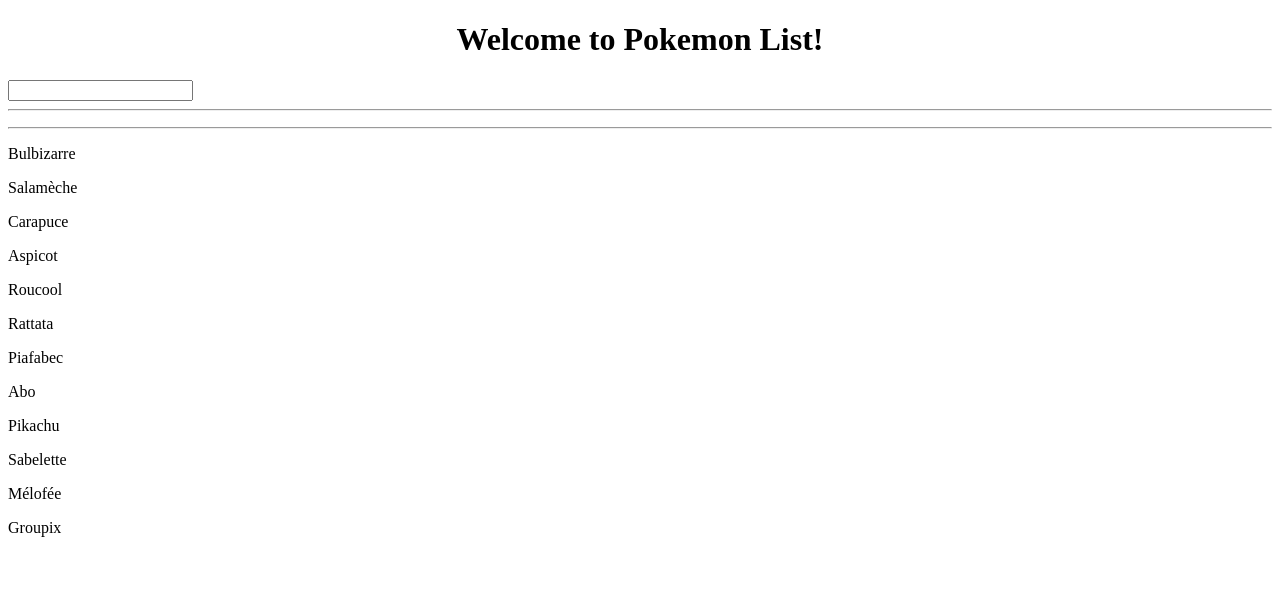
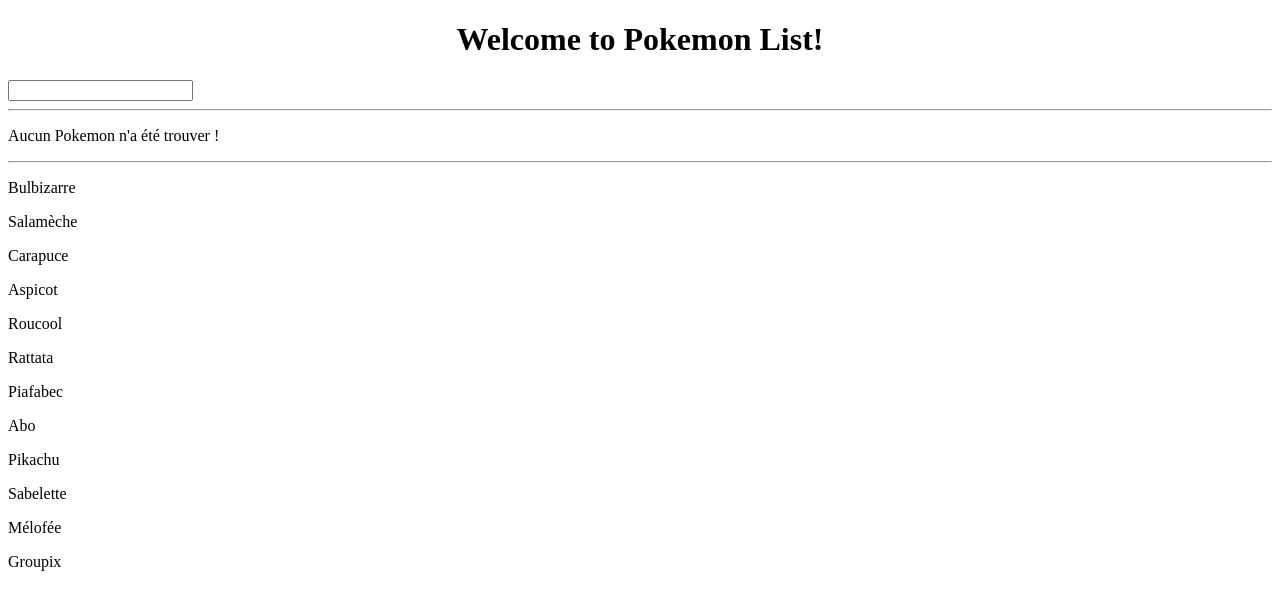
Before and after one commit to DevSuccess/Cours-Angular, an Angular app in the folder ng-pokemon-app/: page / in a window 1280 px wide. Shown: the top 610 px of the page. Built offline with nearby package versions, Linux system fonts and the light colour scheme.

Commit message:
Les templates conditionnel

```diff
--- a/ng-pokemon-app/src/app/app.component.html
+++ b/ng-pokemon-app/src/app/app.component.html
@@ -11,7 +11,12 @@
     id=""
   />
   <hr />
-  <p>{{ pokemonSelected?.name }}</p>
+  <p *ngIf="pokemonSelected">
+    Vous avez selectionné le pokemon :{{ pokemonSelected?.name }}
+  </p>
+  <p *ngIf="!pokemonSelected">
+    Aucun Pokemon n'a été trouver !
+  </p>
   <hr />
   <p>{{ pokemonList[0].name }}</p>
   <p>{{ pokemonList[1].name }}</p>
```
